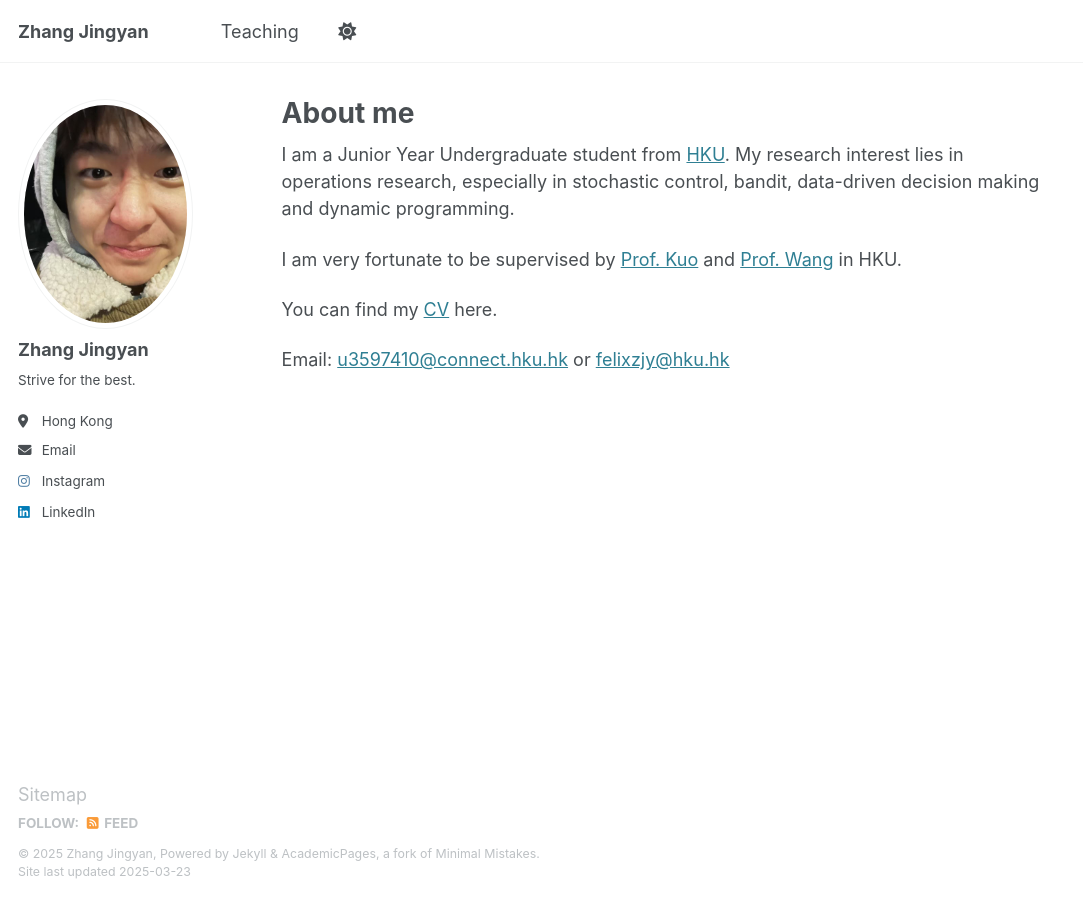
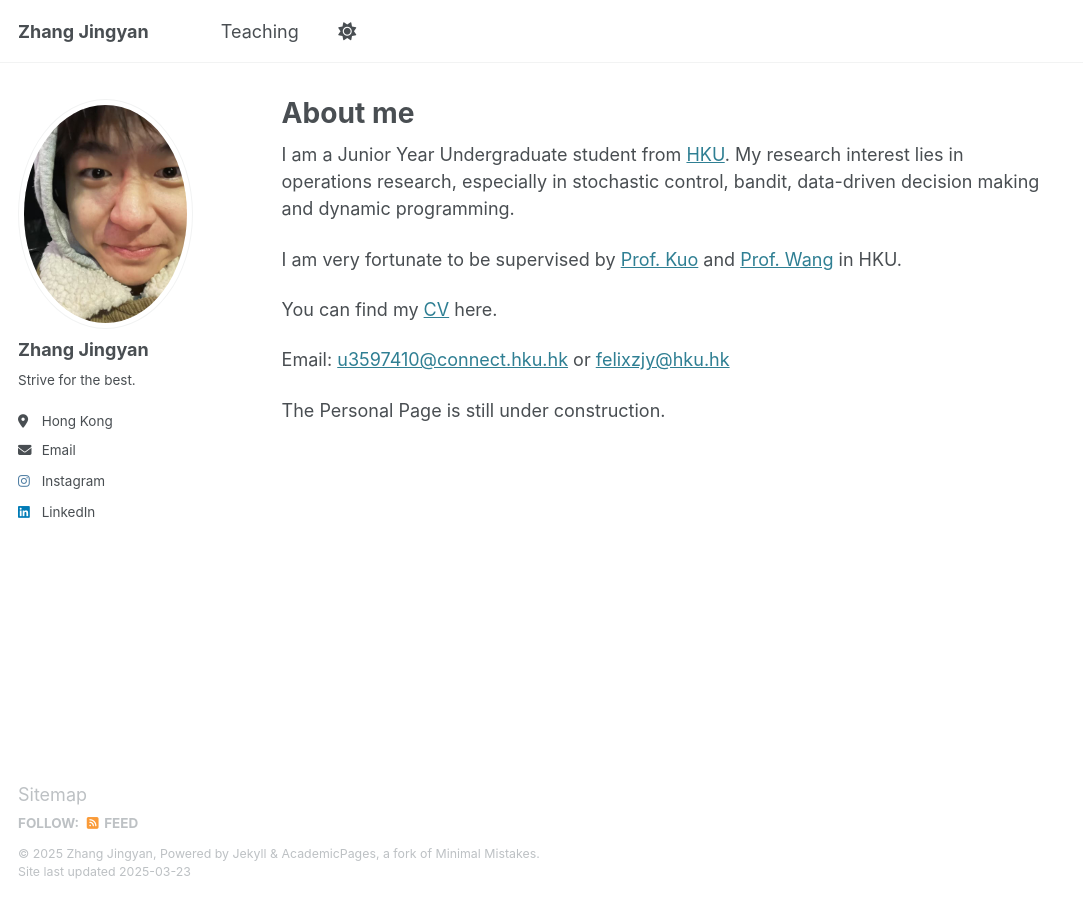
Before and after one commit to zjy-Felix/Felix, a Jekyll site: the page built from _pages/about.md, in a window 1280 px wide. Shown: the whole page, without its empty margins (0-1083 px from the left). Built offline with Jekyll 4.4.1, drawn with Linux system fonts in a browser that asks for light colours; a file with an impossible date is left out.

Commit message:
Update about.md

```diff
--- a/_pages/about.md
+++ b/_pages/about.md
@@ -14,3 +14,5 @@ I am very fortunate to be supervised by [Prof. Kuo](https://sites.google.com/sit
 You can find my [CV](../assets/Zhang_Jingyan_CV.pdf) here.
 
 Email: [u3597410@connect.hku.hk](mailto:u3597410@connect.hku.hk) or [felixzjy@hku.hk](mailto:felixzjy@hku.hk)
+
+The Personal Page is still under construction.
```
